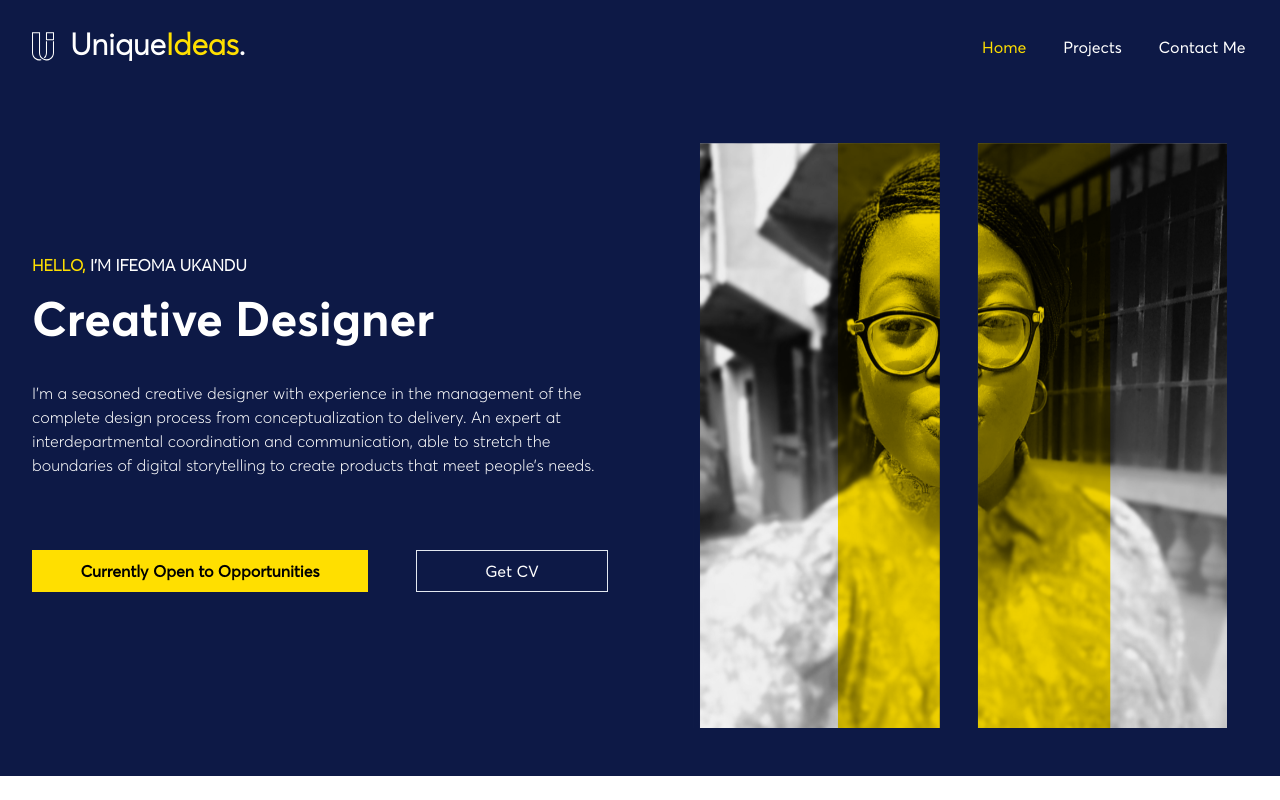
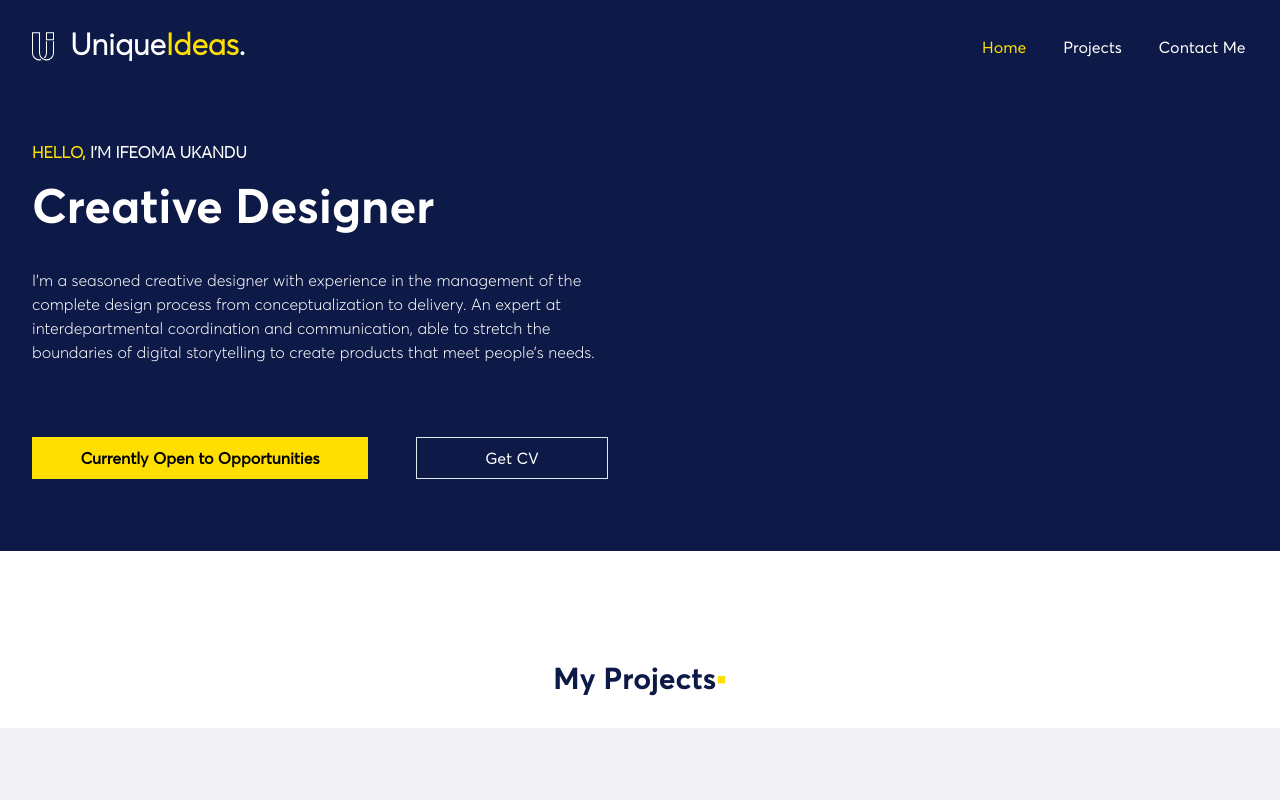
Before and after one commit to adelakuntobi/unique-portfolio, a React (Create React App) app: page / in a window 1280 px wide. Shown: the top 800 px of the page. Built offline with nearby package versions, Linux system fonts and the light colour scheme.

Commit message:
removed image

```diff
--- a/src/components/Landingpage/Landingpage.js
+++ b/src/components/Landingpage/Landingpage.js
@@ -29,7 +29,7 @@ function Landingpage() {
                className="w-full md:w-7/12 lg:w-4/12 my-2 lg:my-0 py-2 border text-center">Get CV</a>
             </div>
           </div>
-          <img className="w-8/12 my-6 mx-auto lg:w-5/12 lg:ml-auto lg:my-0" src={headerimage} alt="header" />
+          {/* <img className="w-8/12 my-6 mx-auto lg:w-5/12 lg:ml-auto lg:my-0" src={headerimage} alt="header" /> */}
         </div>
       </div>
       <Theproject />
```
Also changed, not shown: src/components/Loader/Loader.js (+8 -9 lines).
